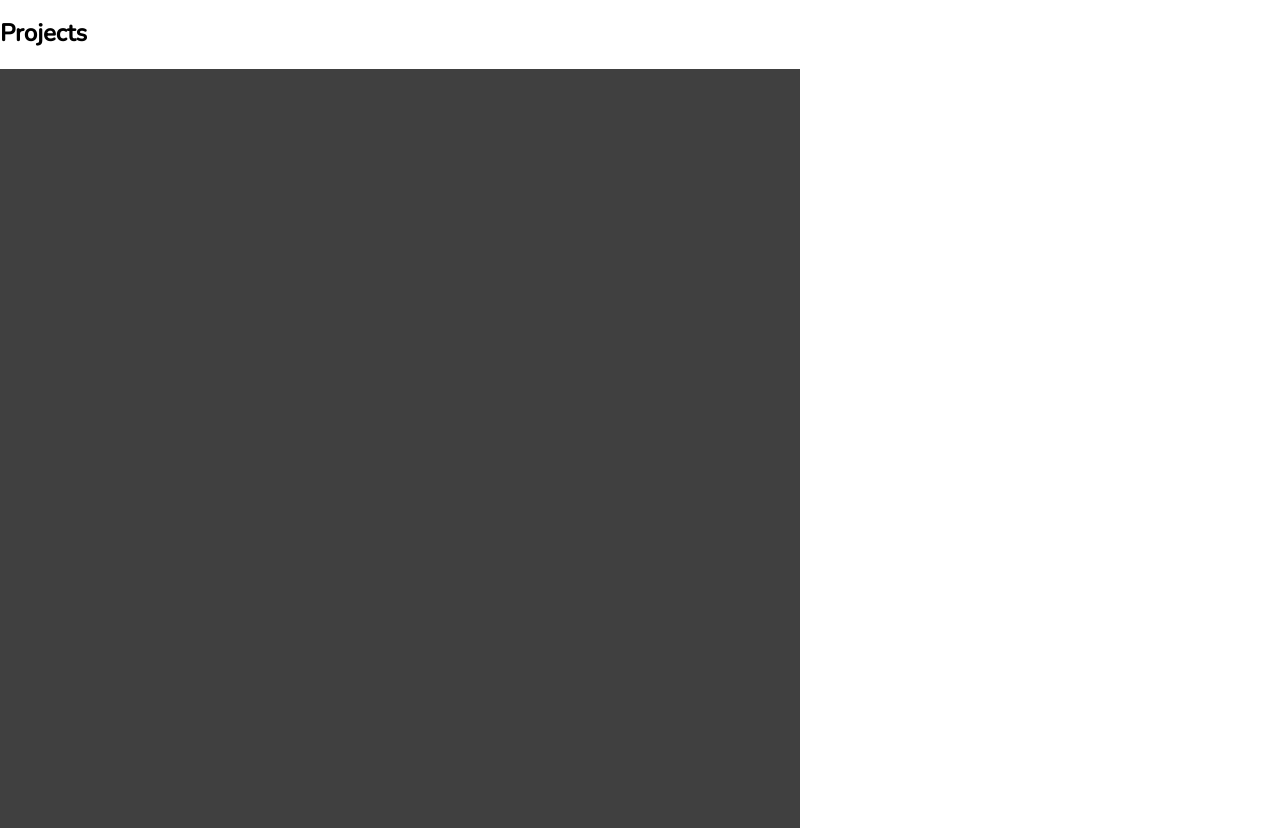
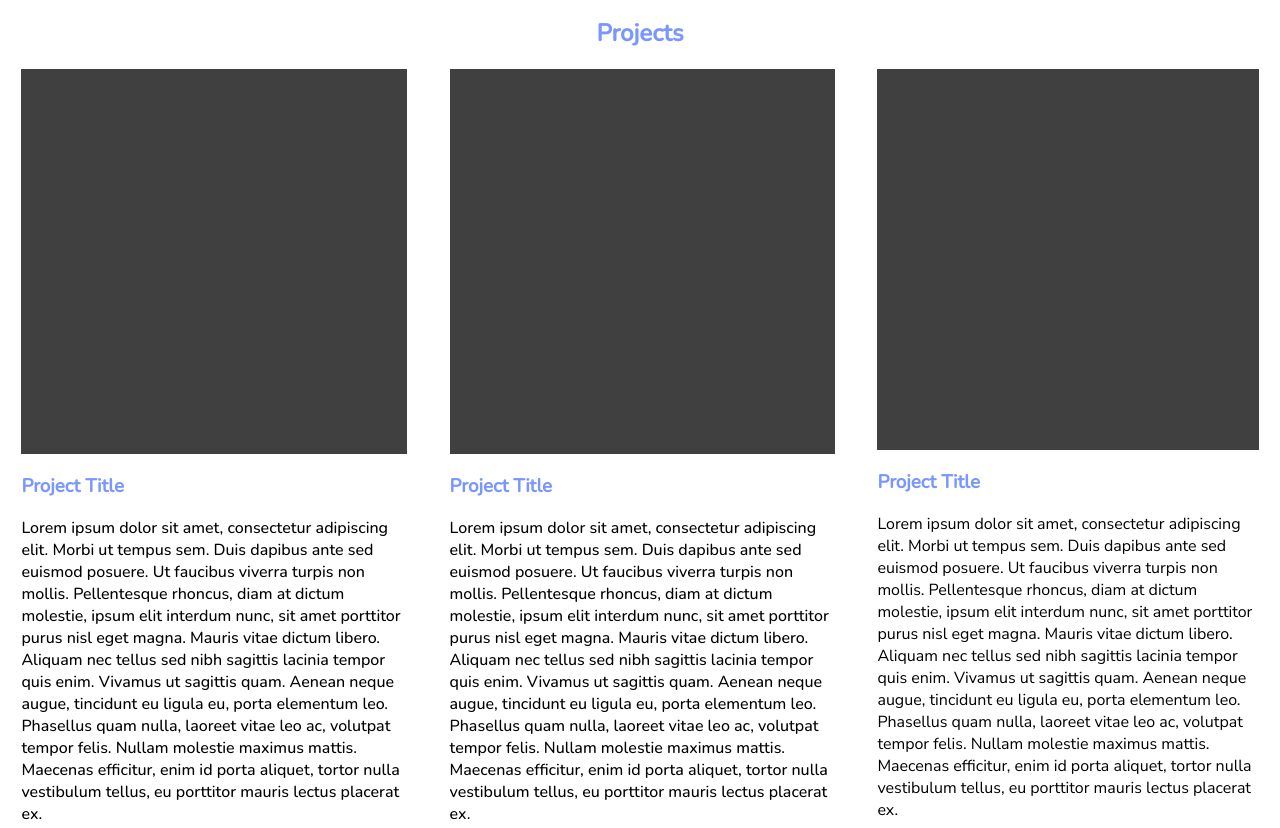
Before and after one commit to Winzar/portfolio-project, a plain HTML site: page index.html in a window 1280 px wide. Shown: the part 1071-1899 px from the top of the page. Drawn offline with nearby package versions, Linux system fonts and the light colour scheme.

Commit message:
Applying BEM - Projects

```diff
--- a/index.html
+++ b/index.html
@@ -60,34 +60,34 @@
 
     <div class="projects">
       <div class="projects__upper-container">
-        <h2 >Projects</h2>
+        <h2 class="projects__title">Projects</h2>
       </div>
       <div class="projects__lower-container">
-        <div class="Project-1">
-          <div>
-            <img src="./boiler-plate-image-2.jpeg" alt="boiler-plate-image" />
+        <div class="projects__project-1-container">
+          <div class="projects__image-container">
+            <img class= "projects__image" src="./boiler-plate-image-2.jpeg" alt="boiler-plate-image" />
           </div>
-          <div class="project-text">
-            <h3>Project Title</h3>
+          <div class="projects__text-container">
+            <h3 class="projects__text-header">Project Title</h3>
             <p>Lorem ipsum dolor sit amet, consectetur adipiscing elit. Morbi ut tempus sem. Duis dapibus ante sed euismod posuere. Ut faucibus viverra turpis non mollis. Pellentesque rhoncus, diam at dictum molestie, ipsum elit interdum nunc, sit amet porttitor purus nisl eget magna. Mauris vitae dictum libero. Aliquam nec tellus sed nibh sagittis lacinia tempor quis enim. Vivamus ut sagittis quam. Aenean neque augue, tincidunt eu ligula eu, porta elementum leo. Phasellus quam nulla, laoreet vitae leo ac, volutpat tempor felis. Nullam molestie maximus mattis. Maecenas efficitur, enim id porta aliquet, tortor nulla vestibulum tellus, eu porttitor mauris lectus placerat ex.</p>
           </div>
         </div>
-        <div id="Project-2">
-          <div>
-            <img src="./boiler-plate-image-2.jpeg" alt="boiler-plate-image" />
+        <div class="projects__project-2-container">
+          <div class="projects__image-container">
+            <img class= "projects__image" src="./boiler-plate-image-2.jpeg" alt="boiler-plate-image" />
           </div>
-          <div class="project-text">
-            <h3>Project Title</h3>
+          <div class="projects__text-container">
+            <h3 class="projects__text-header">Project Title</h3>
             <p>Lorem ipsum dolor sit amet, consectetur adipiscing elit. Morbi ut tempus sem. Duis dapibus ante sed euismod posuere. Ut faucibus viverra turpis non mollis. Pellentesque rhoncus, diam at dictum molestie, ipsum elit interdum nunc, sit amet porttitor purus nisl eget magna. Mauris vitae dictum libero. Aliquam nec tellus sed nibh sagittis lacinia tempor quis enim. Vivamus ut sagittis quam. Aenean neque augue, tincidunt eu ligula eu, porta elementum leo. Phasellus quam nulla, laoreet vitae leo ac, volutpat tempor felis. Nullam molestie maximus mattis. Maecenas efficitur, enim id porta aliquet, tortor nulla vestibulum tellus, eu porttitor mauris lectus placerat ex.</p>
           </div>
         </div>
-        <div id="Project-3">
-          <div>
-            <img src="./boiler-plate-image-2.jpeg" alt="boiler-plate-image" />
+        <div class="projects__project-3-container">
+          <div class="projects__image-container">
+            <img class="projects__image" src="./boiler-plate-image-2.jpeg" alt="boiler-plate-image" />
           </div>
-          <div class="project-text">
-            <h3>Project Title</h3>
-            <p>Lorem ipsum dolor sit amet, consectetur adipiscing elit. Morbi ut tempus sem. Duis dapibus ante sed euismod posuere. Ut faucibus viverra turpis non mollis. Pellentesque rhoncus, diam at dictum molestie, ipsum elit interdum nunc, sit amet porttitor purus nisl eget magna. Mauris vitae dictum libero. Aliquam nec tellus sed nibh sagittis lacinia tempor quis enim. Vivamus ut sagittis quam. Aenean neque augue, tincidunt eu ligula eu, porta elementum leo. Phasellus quam nulla, laoreet vitae leo ac, volutpat tempor felis. Nullam molestie maximus mattis. Maecenas efficitur, enim id porta aliquet, tortor nulla vestibulum tellus, eu porttitor mauris lectus placerat ex.</p>
+          <div class="projects__text-container">
+            <h3 class="projects__text-header">Project Title</h3>
+            <p class="projects__text-description">Lorem ipsum dolor sit amet, consectetur adipiscing elit. Morbi ut tempus sem. Duis dapibus ante sed euismod posuere. Ut faucibus viverra turpis non mollis. Pellentesque rhoncus, diam at dictum molestie, ipsum elit interdum nunc, sit amet porttitor purus nisl eget magna. Mauris vitae dictum libero. Aliquam nec tellus sed nibh sagittis lacinia tempor quis enim. Vivamus ut sagittis quam. Aenean neque augue, tincidunt eu ligula eu, porta elementum leo. Phasellus quam nulla, laoreet vitae leo ac, volutpat tempor felis. Nullam molestie maximus mattis. Maecenas efficitur, enim id porta aliquet, tortor nulla vestibulum tellus, eu porttitor mauris lectus placerat ex.</p>
           </div>
         </div>
       </div>
--- a/styles.scss
+++ b/styles.scss
@@ -128,34 +128,38 @@ body {
 
 .projects {
 
-    #projects-title {
+    &__title {
         text-align: center;
         color: #7A97FF;
     }
 
-    #projects-container {
+    &__lower-container {
         display: flex;
         justify-content: center;
         flex-direction: row;
         align-content: center;
     }
 
-    #projects-container img {
+    &__image{
         width: 90%;
         display: block;
         margin-left: auto;
         margin-right: auto;
     }
 
-    .project-text {
+    &__text-container {
         width: 90%;
         display: block;
         margin-left: auto;
         margin-right: auto;
+    }
+
+    &__text-header{
+    color: #7A97FF;
+    }
+
+    &__text-description{
         font-family: "Nunito Sans", Helvetica, sans-serif;
-    }
-    .project-text h3{
-    color: #7A97FF;
     }
 
 }
```
Also changed, not shown: styles.css. Lines whose indentation alone changed are shown as unchanged.
